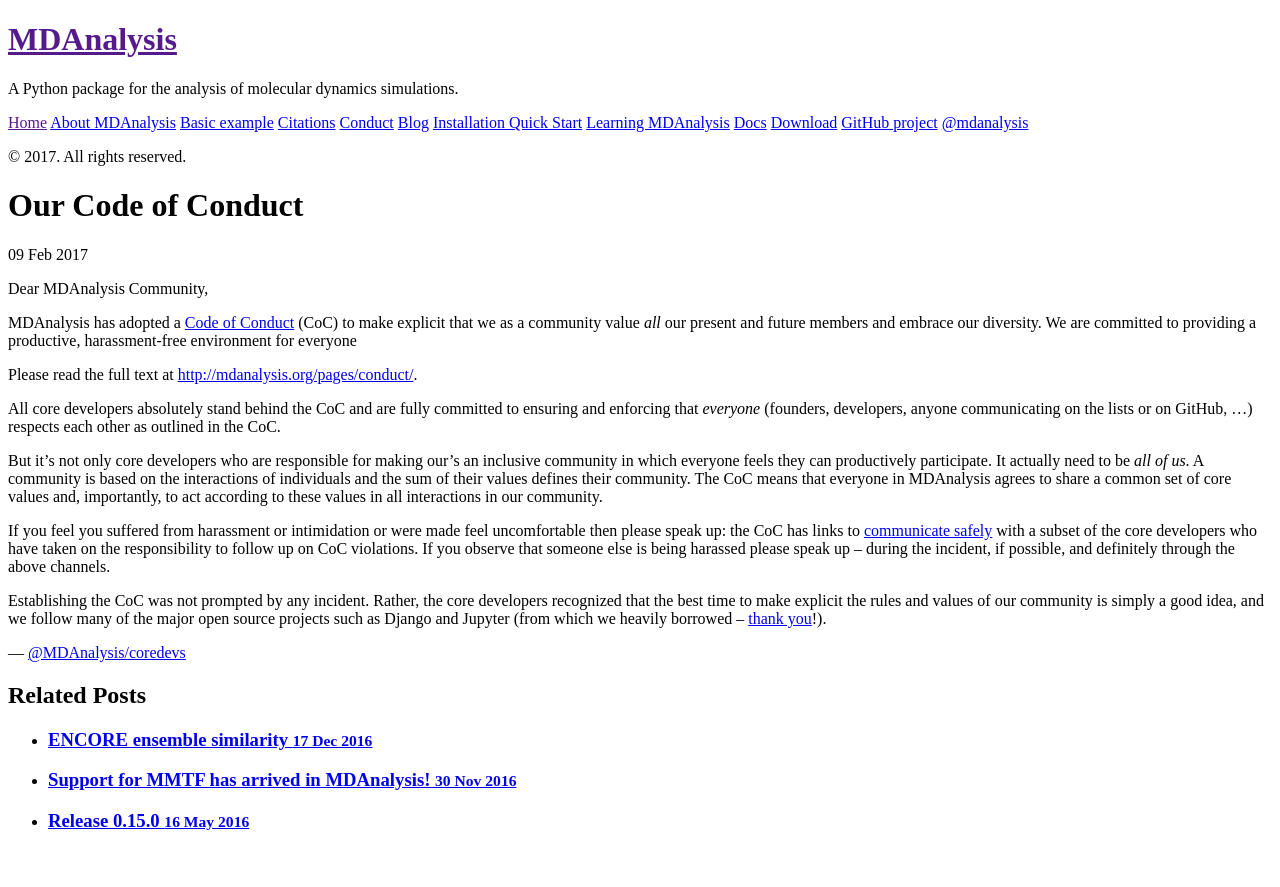
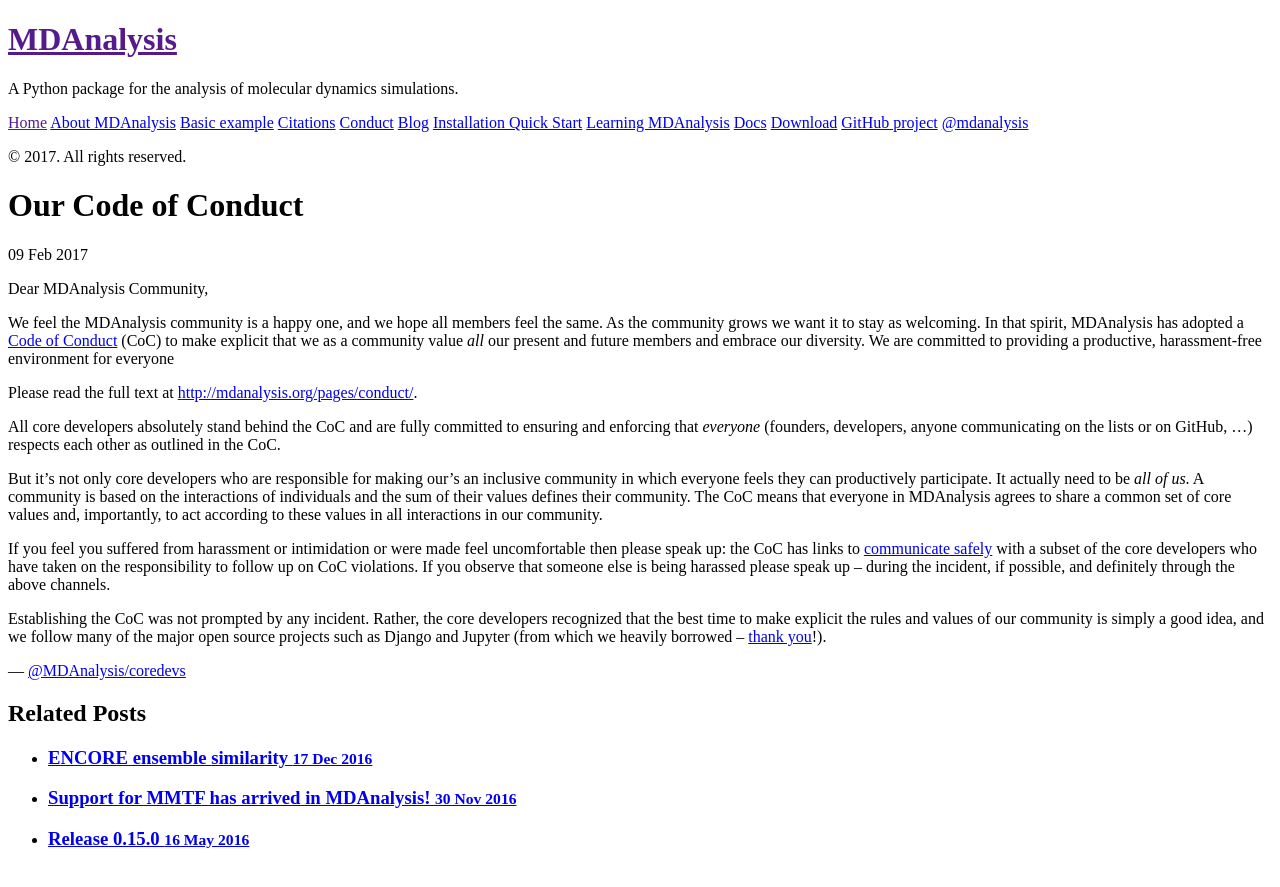
Before and after one commit to MDAnalysis/MDAnalysis.github.io, a Jekyll site: the page built from _posts/2017-02-09-CoC.md, in a window 1280 px wide. Shown: the top 887 px of the page. Built offline with Jekyll 4.4.1, drawn with Linux system fonts in a browser that asks for light colours.

Commit message:
Start with an uplifting note.

```diff
--- a/_posts/2017-02-09-CoC.md
+++ b/_posts/2017-02-09-CoC.md
@@ -6,7 +6,9 @@ title: Our Code of Conduct
 
 Dear MDAnalysis Community,
 
-MDAnalysis has adopted a
+We feel the MDAnalysis community is a happy one, and we hope all members
+feel the same. As the community grows we want it to stay as welcoming.
+In that spirit, MDAnalysis has adopted a
 [Code of Conduct]({{site.baseurl}}pages/conduct/) (CoC) to make
 explicit that we as a community value *all* our present and future
 members and embrace our diversity. We are committed to providing a
```
